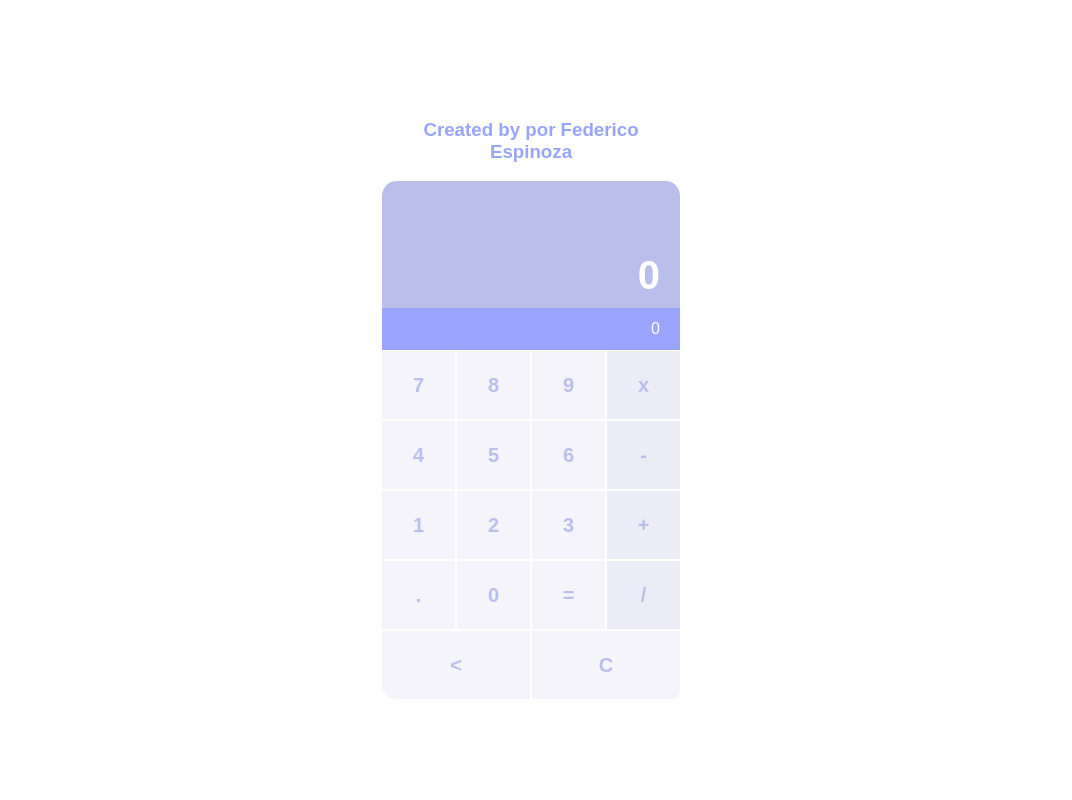
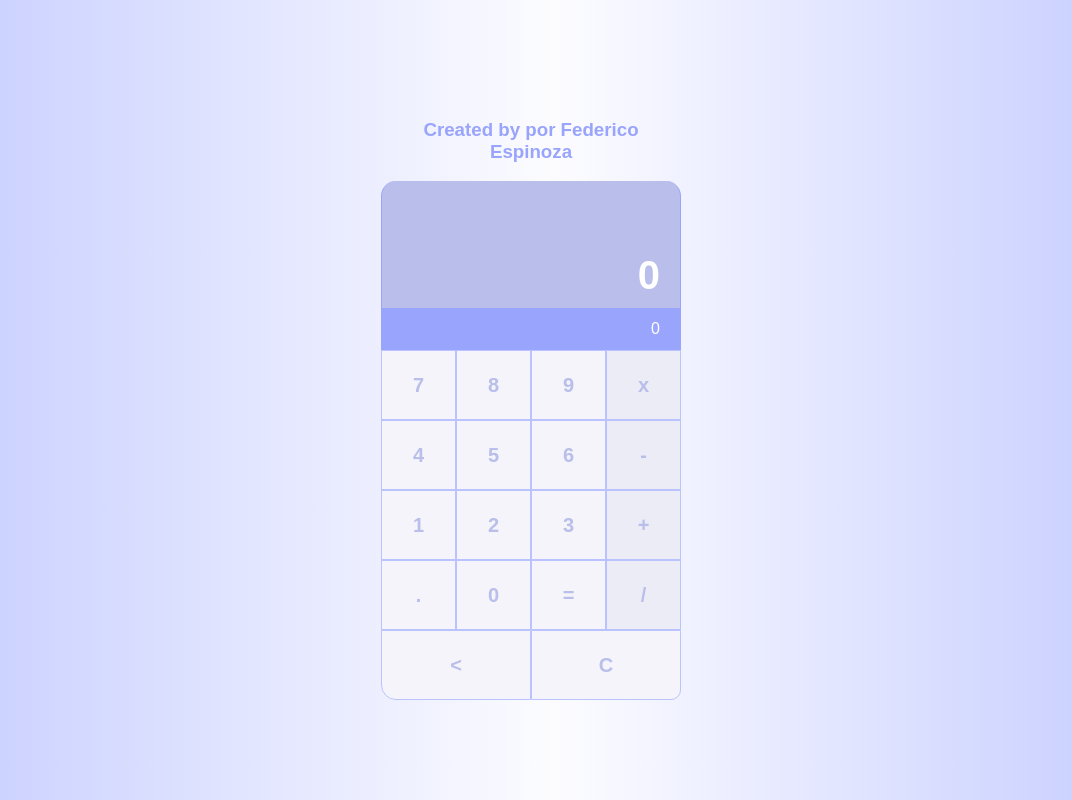
Before and after one commit to fedespinoza/calculator, a plain HTML site: page index.html in a window 1280 px wide. Shown: the whole page, without its empty margins (109-1181 px from the left). Drawn offline with Linux system fonts and the light colour scheme.

Commit message:
Agregue nuevo background gradient

```diff
--- a/styles.css
+++ b/styles.css
@@ -1,6 +1,8 @@
 html, body {
     margin: 0;
     font-family: Arial, Helvetica, sans-serif;
+    background: rgb(195,203,255);
+    background: linear-gradient(90deg, rgba(195,203,255,1) 0%, rgba(252,252,255,1) 52%, rgba(195,203,255,1) 100%);
 }
 
 h3 {
@@ -33,8 +35,8 @@ h3 {
     height: 150px;
     background-color: #b9beea;
     border-radius: 15px 15px 0 0;
-    border-left: 1px solid white;
-    border-right: 1px solid white;
+    border-left: 1px solid #99a4fc;
+    border-right: 1px solid #99a4fc;
     box-sizing: border-box;
 }
 
@@ -58,8 +60,8 @@ h3 {
     width: 100%;
     height: 50px;
     background-color: #99a4fc;
-    border-left: 1px solid white;
-    border-right: 1px solid white;
+    border-left: 1px solid #99a4fc;
+    border-right: 1px solid #99a4fc;
     box-sizing: border-box;
     display: flex;
     justify-content: flex-end;
@@ -79,7 +81,7 @@ h3 {
     width: 100%;
     height: 70px;
     background-color: #f4f4fa;
-    border: 1px solid white;
+    border: 1px solid #bac3ff;
     box-sizing: border-box;
     cursor: pointer;
     color: #b9beea;
```
